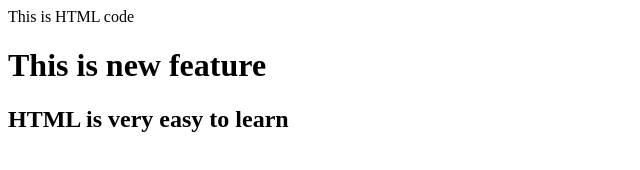
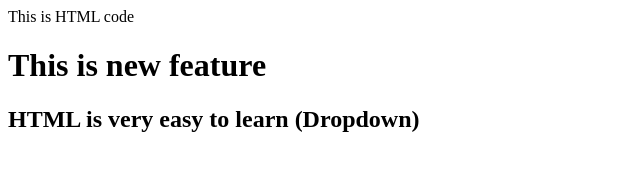
Before and after one commit to mohammedalthaf4951/localrepo, a plain HTML site: page index.html in a window 1280 px wide. Shown: the whole page, without its empty margins (0-640 px from the left). Drawn offline with Linux system fonts and the light colour scheme.

```diff
--- a/index.html
+++ b/index.html
@@ -1,3 +1,3 @@
 <P>This is HTML code</P>
 <h1>This is new feature</h1>
-<h2>HTML is very easy to learn</h2>
+<h2>HTML is very easy to learn (Dropdown)</h2>
```
